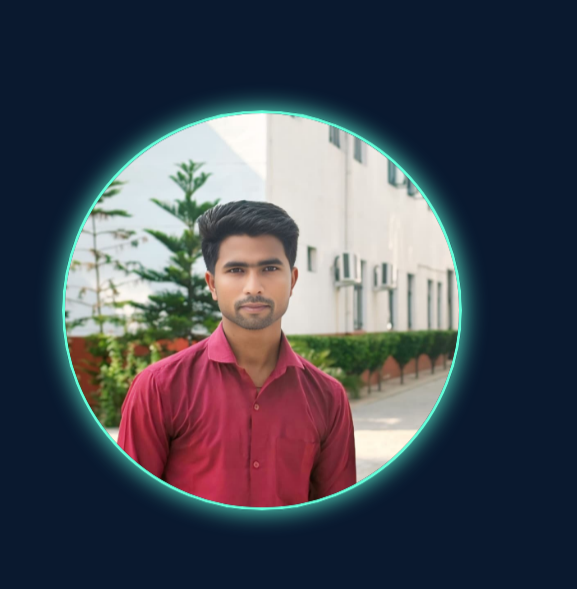
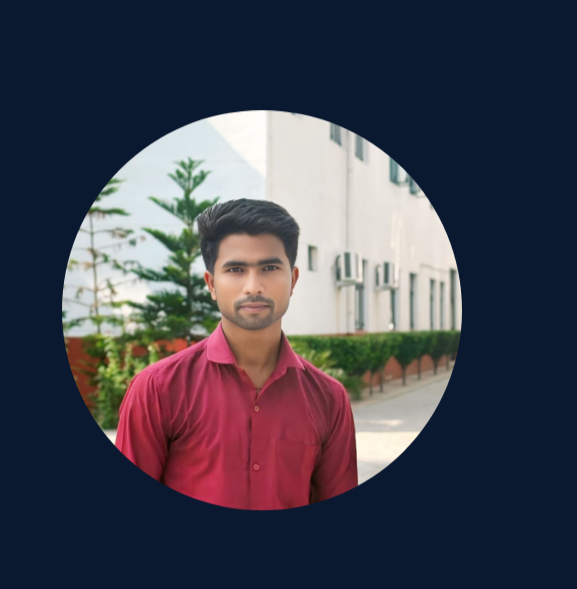
Before and after one commit to mukesh18virat/mukesh-portfolio, a website: page index.html in a window 1280 px wide. Shown: the part 113-702 px from the top of the page, 703-1280 px from the left. Drawn offline with nearby package versions, Linux system fonts and the light colour scheme.

Commit message:
Refactor CSS styles and remove unused properties

```diff
--- a/style.css
+++ b/style.css
@@ -125,29 +125,26 @@ span {
     max-width: 60rem;
 }
 
-/* HOME IMAGE - FIXED */
+/* HOME IMAGE - SIRF SADHI GOL PHOTO */
 .home-img {
     position: relative;
     width: 35vw;
     max-width: 400px;
     height: 35vw;
     max-height: 400px;
-    display: flex;
-    justify-content: center;
-    align-items: center;
 }
 
 .home-img img {
     width: 100%;
     height: 100%;
-    border-radius: 50%; /* गोल किया */
+    border-radius: 50%;
     object-fit: cover;
-    border: 3px solid var(--main-color); /* नीला बॉर्डर */
-    box-shadow: 0 0 25px var(--main-color); /* glow */
+    border: none;
+    box-shadow: none;
     animation: floatImage 4s ease-in-out infinite;
 }
 
-/* चौकोर वाला ::after हटा दिया */
+/* VARG BORDER PURA HATA DIYA */
 .home-img::after {
     display: none;
 }
```
